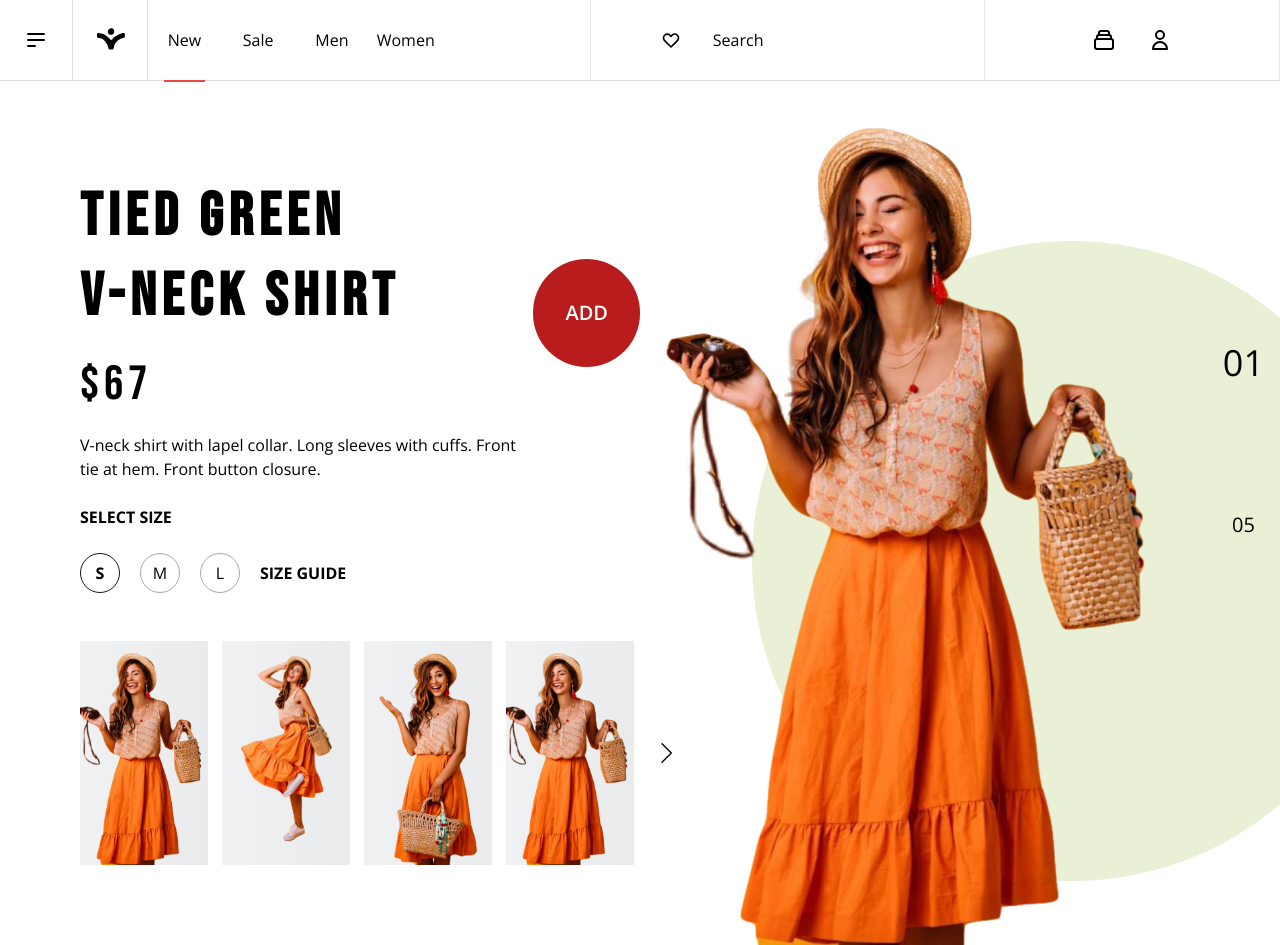
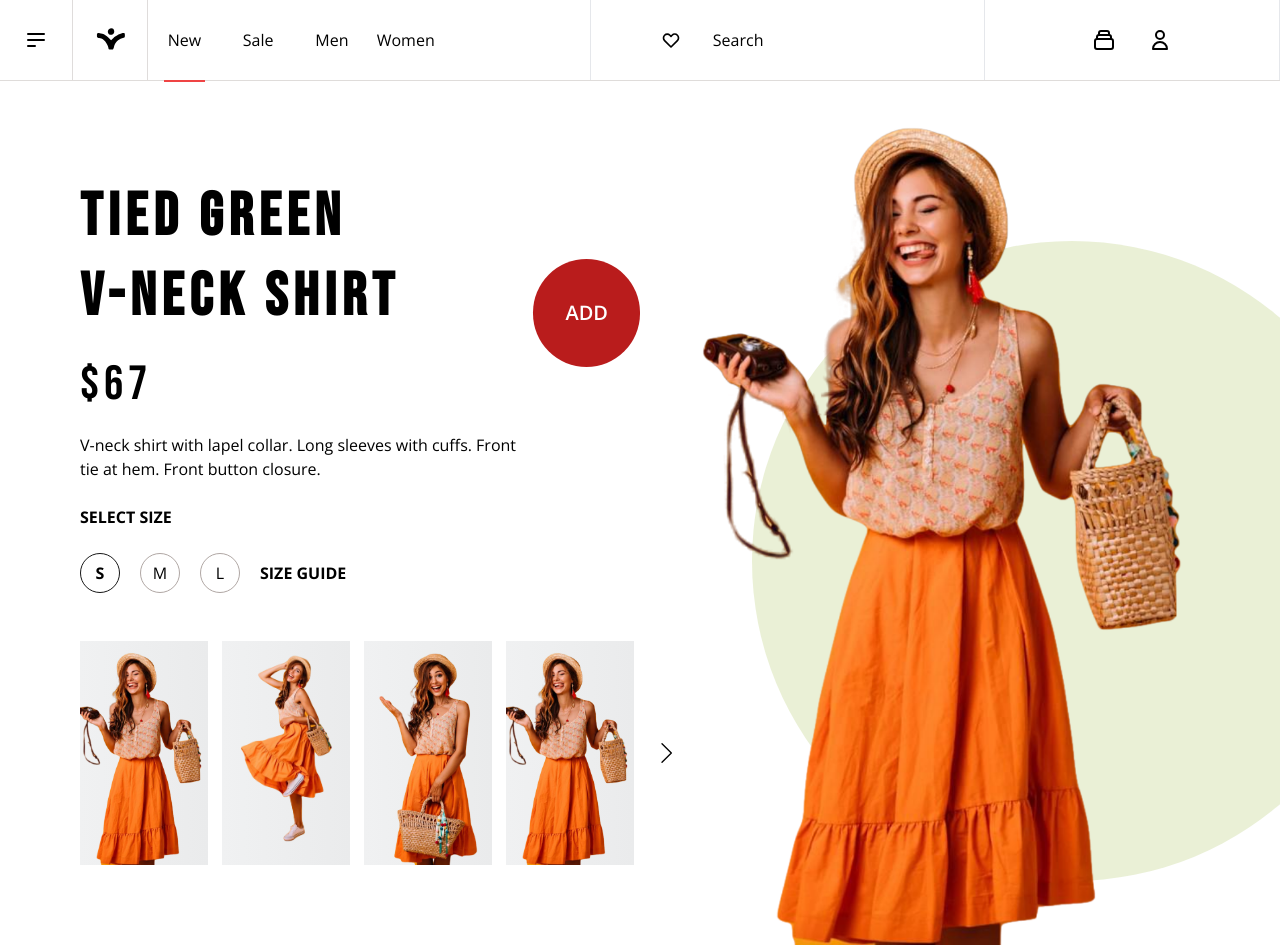
Before and after one commit to pawankm21/fashion-e-commerce, a Next.js app: page / in a window 1280 px wide. Built offline with nearby package versions, Linux system fonts and the light colour scheme.

Commit message:
exit animation

```diff
--- a/pages/index.jsx
+++ b/pages/index.jsx
@@ -5,7 +5,7 @@ import ProductCard from "../components/product-card";
 import Image from "next/image";
 import ImageCard from "../components/image-card";
 import { ChevronRightIcon } from "@heroicons/react/outline";
-import { motion } from "framer-motion";
+import { AnimatePresence, motion } from "framer-motion";
 export default function Home() {
   const container = {
     hidden: {
@@ -118,13 +118,16 @@ export default function Home() {
               </motion.button>
             </motion.div>
           </div>
-          <motion.div initial>
-            <h5 className="uppercase font-bold ">Select size</h5>
-            <div className="flex gap-5 my-6">
+          <motion.div variants={container} initial="hidden" animate="visible">
+            <motion.h5 layout variants={item} className="uppercase font-bold ">
+              Select size
+            </motion.h5>
+            <motion.div layout variants={item} className="flex gap-5 my-6">
               {sizes.map((size, ind) => {
                 if (ind < 3) {
                   return (
                     <motion.button
+                      layout
                       key={size}
                       onClick={() => setSelectedSize(size)}
                       className={` border-[1.5px] ${
@@ -138,10 +141,18 @@ export default function Home() {
                   );
                 }
               })}
-              <button className="font-bold uppercase">Size guide</button>
-            </div>
-            <div className="flex mt-12 place-items-center gap-4">
-              <div className="flex gap-3.5 place-items-center">
+              <motion.button variants={item} className="font-bold uppercase">
+                Size guide
+              </motion.button>
+            </motion.div>
+            <motion.div
+              variants={item}
+              className="flex mt-12 place-items-center gap-4"
+            >
+              <motion.div
+                variants={item}
+                className="flex gap-3.5 place-items-center"
+              >
                 {images.map((image, index) => (
                   <ImageCard
                     key={image.src}
@@ -152,11 +163,11 @@ export default function Home() {
                     }}
                   />
                 ))}
-              </div>
-              <button className="relative z-10">
+              </motion.div>
+              <motion.button variants={item} className="relative z-10">
                 <ChevronRightIcon className="w-8 h-8 stroke-1 " />
-              </button>
-            </div>
+              </motion.button>
+            </motion.div>
           </motion.div>
           <div className="my-20" />
         </div>
@@ -168,6 +179,8 @@ export default function Home() {
               alt="model1"
               className="relative z-20 lg:hidden"
             />
+            <AnimatePresence>
+
             {selectedImage ? (
               <motion.div
                 key={selectedImage.src}
@@ -180,10 +193,17 @@ export default function Home() {
                     ease: "easeInOut",
                   },
                 }}
-                initial={{
+                  initial={{
                   opacity: 0,
-                  x: -100,
+                    x: 100,
+                    position: "absolute",
                 }}
+                  exit={{
+                    opacity: 0,
+                    x: -50,
+                    position: "absolute",
+                  }}
+
                 className="w-full h-full relative lg:block hidden"
               >
                 <Image
@@ -195,11 +215,7 @@ export default function Home() {
                 />
               </motion.div>
             ) : null}
-            <div className=" place-self-center mb-36 relative  mx-4 text-center">
-              <div className="text-4xl">01</div>
-              <div className="my-32"></div>
-              <div className="text-xl">05</div>
-            </div>
+            </AnimatePresence>
           </div>
         </div>
       </div>
```
